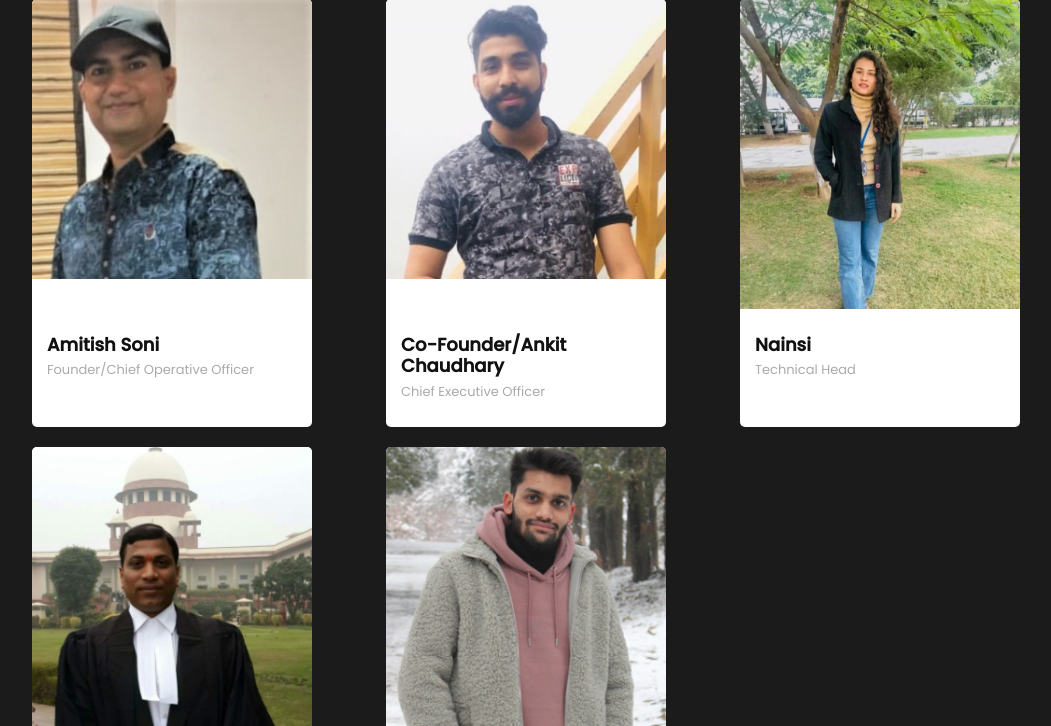
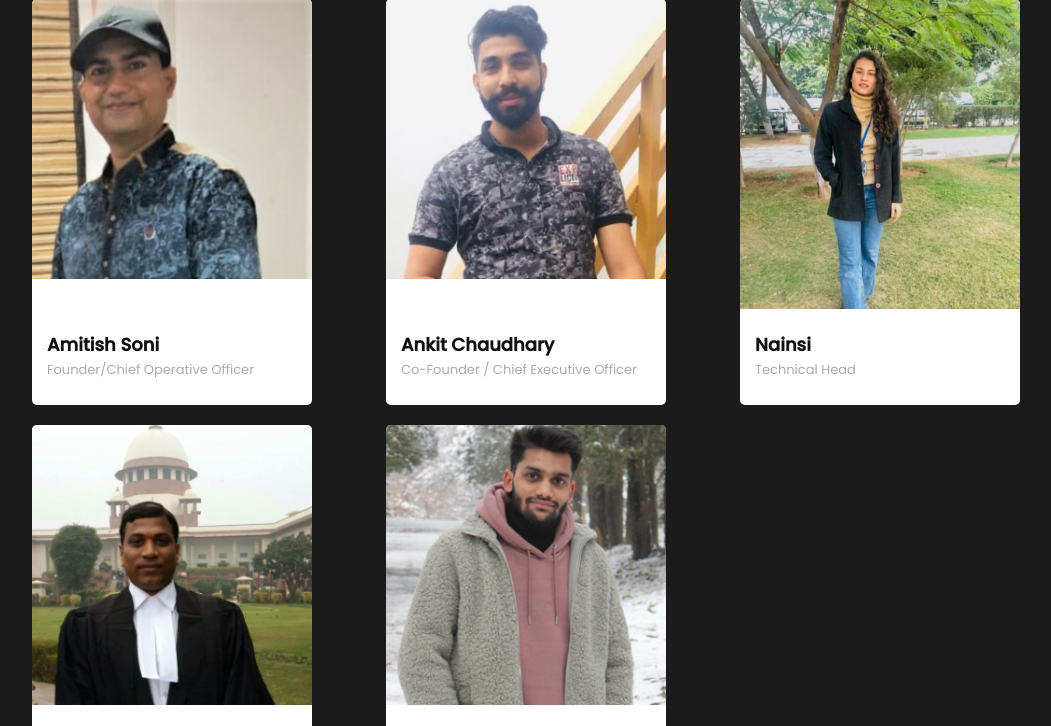
Before and after one commit to S0M3N/isvr-project, a Django app: page /about/ in a window 1280 px wide. Shown: the part 1926-2652 px from the top of the page, without its empty margins (92-1143 px from the left). Run offline with Django 4.2, Linux system fonts and the light colour scheme; some libraries are stand-ins or nearby versions.

Commit message:
member change

```diff
--- a/templates/about.html
+++ b/templates/about.html
@@ -171,8 +171,8 @@
                         </div>
                     </div>
                     <div class="member-info">
-                        <h4>Co-Founder/Ankit Chaudhary</h4>
-                        <span>Chief Executive Officer</span>
+                        <h4>Ankit Chaudhary</h4>
+                        <span>Co-Founder / Chief Executive Officer</span>
                     </div>
                 </div>
             </div>
--- a/templates/base.html
+++ b/templates/base.html
@@ -589,7 +589,7 @@
 <body>
     <section id="nav-bar">
         <nav class="navbar navbar-expand-lg navbar-dark">
-            <a class="navbar-brand" href="/"><img src="https://github.com/S0M3N/isvr-project.git" alt="ISVR"></a>
+            <a class="navbar-brand" href="/"><img src="https://github.com/S0M3N/isvr-project/blob/main/static/images/logo.png?raw=true" alt="ISVR"></a>
             <button class="navbar-toggler" type="button" data-toggle="collapse" data-target="#navbarNav"
                 aria-controls="navbarNav" aria-expanded="false" aria-label="Toggle navigation">
                 <span class="navbar-toggler-icon"></span>
@@ -623,7 +623,7 @@
         <div class="container">
             <div class="row">
                 <div class="col-md-4 footer-box">
-                    <img src="https://github.com/S0M3N/isvr-project.git" alt="ISVR">
+                    <img src="https://github.com/S0M3N/isvr-project/blob/main/static/images/logo.png?raw=true" alt="ISVR">
                     <p>ISVR is a comprehensive method of delivering significant academic and vocational knowledge to
                         students in the fields of science, computer programs, technology, research, and engineering.</p>
                 </div>
```
